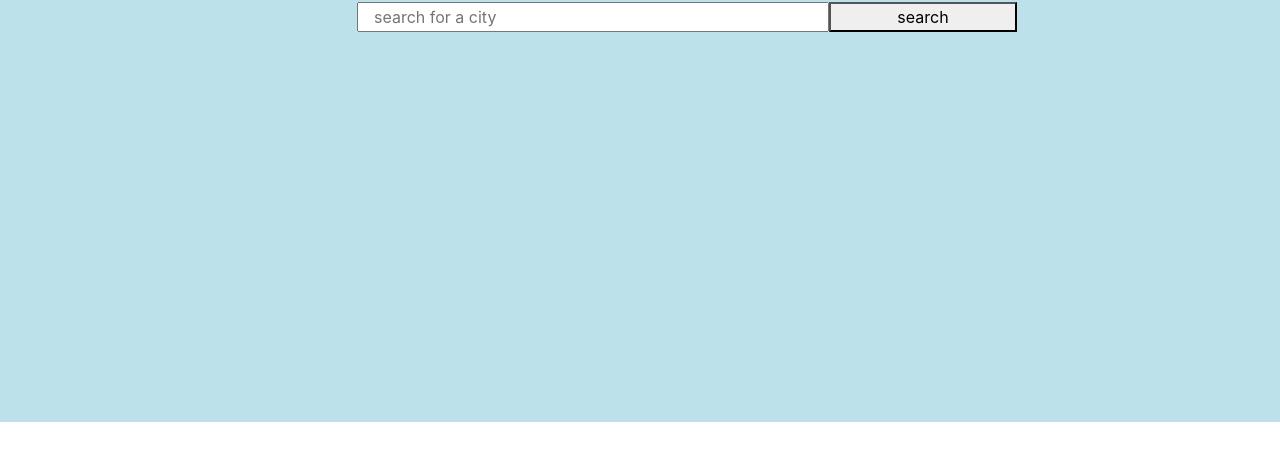
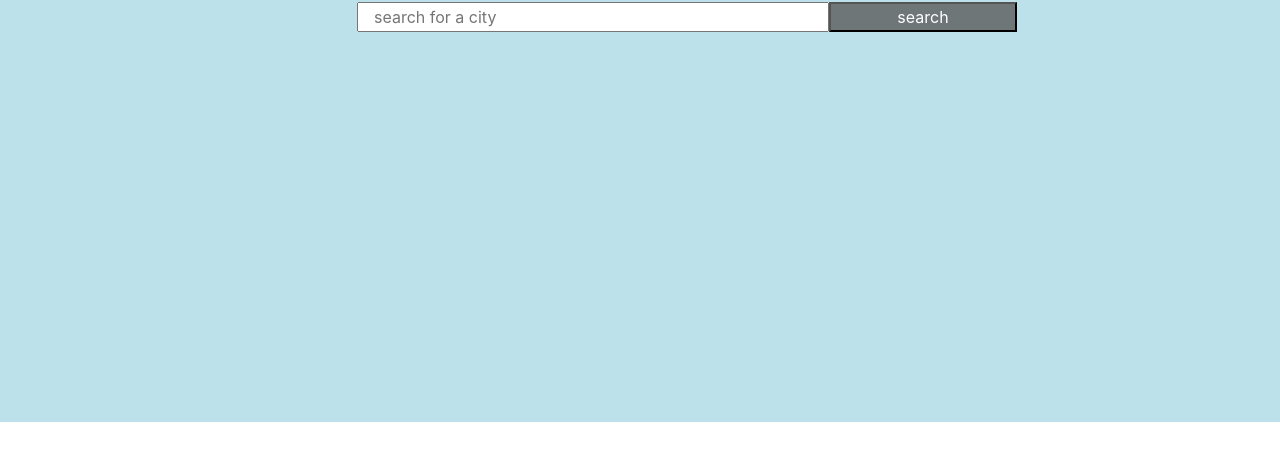
Before and after one commit to izidormaklary/weather-app, a plain HTML site: page index.html in a window 1280 px wide. Shown: the part 378-850 px from the top of the page. Drawn offline with Linux system fonts and the light colour scheme.

Commit message:
added a small styling to btton

```diff
--- a/css/style.css
+++ b/css/style.css
@@ -1,12 +1,23 @@
 #wrap{
     height: 100%;
     padding-top: 40vh;
-    transition: 3s;
+    transition: 2s ease-out;
     background-color: rgb(189, 225, 234);
     margin-bottom: 50px;
-;
+
 }
 body {
 background-size: cover;
+transition: 1s;
+}
+.heading{
+
+    text-align: center;
+    font-size: 60px;
+    transition: 2s ease-out;
 
 }
+#run{
+    color: white;
+    background-color: rgba(87, 87, 87, 0.77);
+}
```
